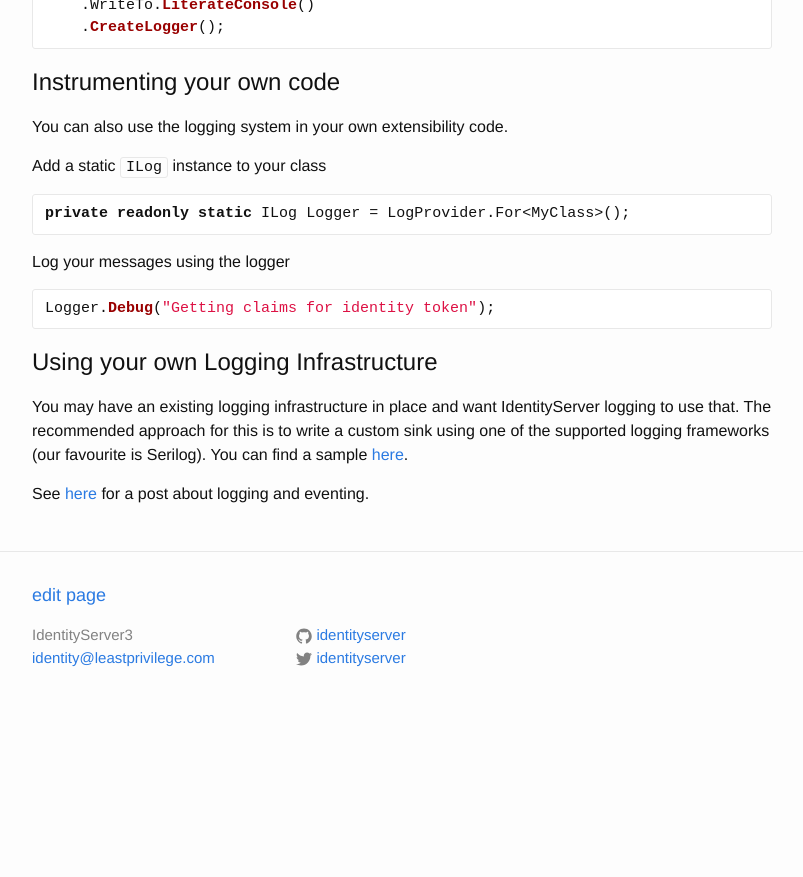
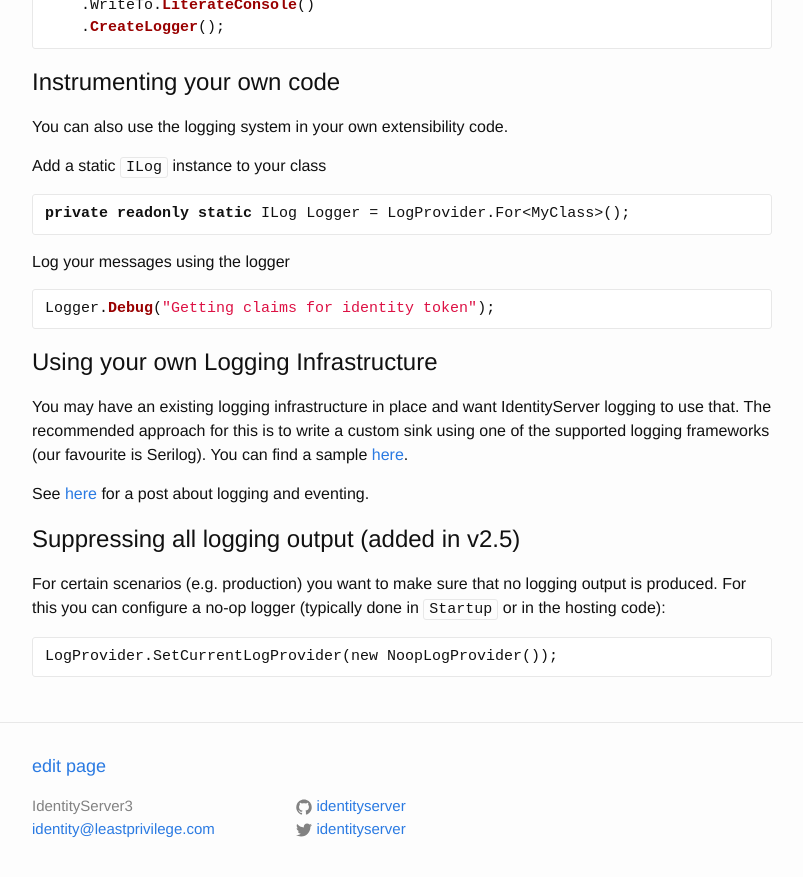
Before and after one commit to IdentityServer/Documentation, a Jekyll site: the page built from docsv2/configuration/logging.md, in a window 1280 px wide and 900 px high, scrolled down 1737 px. Shown: the top 877 px of the window, without its empty margins (238-1041 px from the left). Built offline with Jekyll 4.4.1, drawn with Linux system fonts in a browser that asks for light colours; before the commit the page ends 2466 px from its top, so only the background shows below that.

Commit message:
Update logging.md

````diff
--- a/docsv2/configuration/logging.md
+++ b/docsv2/configuration/logging.md
@@ -96,3 +96,10 @@
 You can find a sample [here](https://github.com/IdentityServer/IdentityServer3.Samples/tree/dev/source/Logging).
 
 See [here](http://leastprivilege.com/2015/10/22/identityserver3-logging-monitoring-using-serilog-and-seq/) for a post about logging and eventing.
+
+## Suppressing all logging output (added in v2.5)
+For certain scenarios (e.g. production) you want to make sure that no logging output is produced. For this you can configure a no-op logger (typically done in `Startup` or in the hosting code):
+
+```
+LogProvider.SetCurrentLogProvider(new NoopLogProvider());
+```
````
